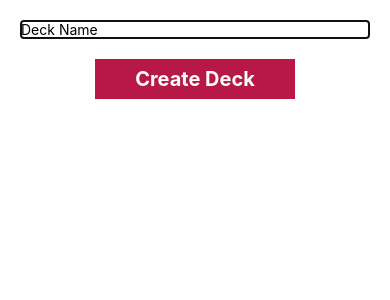
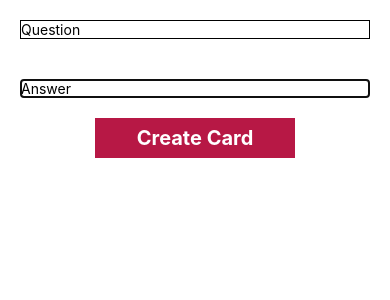
Before and after one commit to sahinaksoy/udacity-react-native-mobile-flashcards, a React Native app: screen /AddCard in a window 390 px wide. Shown: the top 300 px of the page. Built offline with nearby package versions, Linux system fonts and the light colour scheme.

Commit message:
feat: Add AddCard component

```diff
--- a/App.js
+++ b/App.js
@@ -5,6 +5,7 @@ import Deck from "./components/Deck";
 import DeckList from "./components/DeckList";
 import DeckDetail from "./components/DeckDetail";
 import AddDeck from "./components/AddDeck";
+import AddCard from "./components/AddCard";
 
 export default function App() {
   return (
@@ -12,7 +13,8 @@ export default function App() {
       {/* <Deck /> */}
       {/* <DeckList /> */}
       {/* <DeckDetail /> */}
-      <AddDeck />
+      {/* <AddDeck /> */}
+      <AddCard />
       <StatusBar style="auto" />
     </View>
   );
--- /dev/null
+++ b/components/AddCard.js
@@ -0,0 +1,28 @@
+import React, { Component } from "react";
+import { Text, View, StyleSheet, TextInput } from "react-native";
+import TouchButton from "./TouchButton";
+
+class AddCard extends Component {
+  render() {
+    return (
+      <View>
+        <View style={{ margin: 20, borderWidth: 1 }}>
+          <TextInput
+            placeholder="Question"
+            autoFocus={true}
+            returnKeyType="done"
+          />
+        </View>
+        <View style={{ margin: 20, borderWidth: 1 }}>
+          <TextInput
+            placeholder="Answer"
+            autoFocus={true}
+            returnKeyType="done"
+          />
+        </View>
+        <TouchButton>Create Card</TouchButton>
+      </View>
+    );
+  }
+}
+export default AddCard;
```
